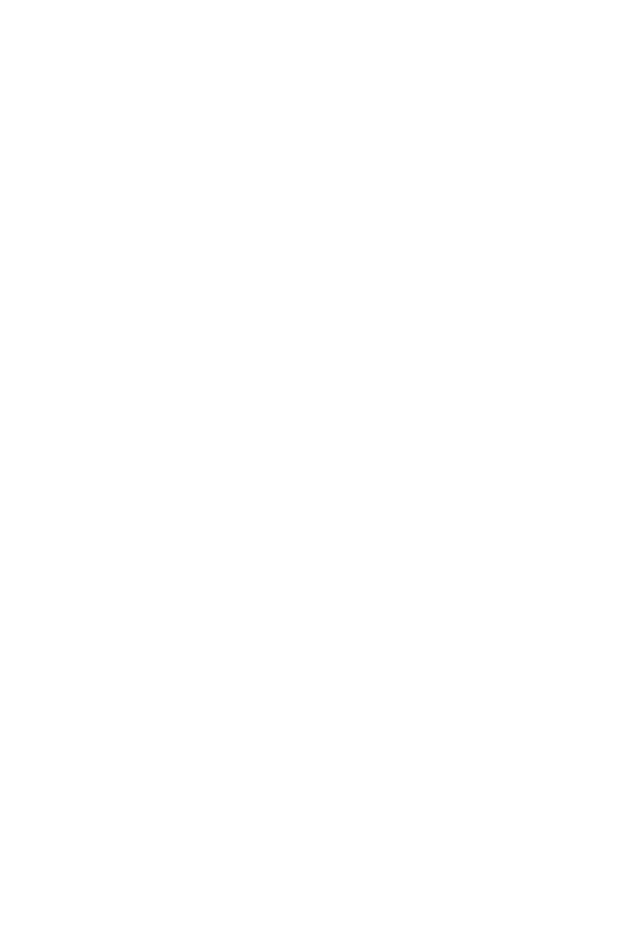
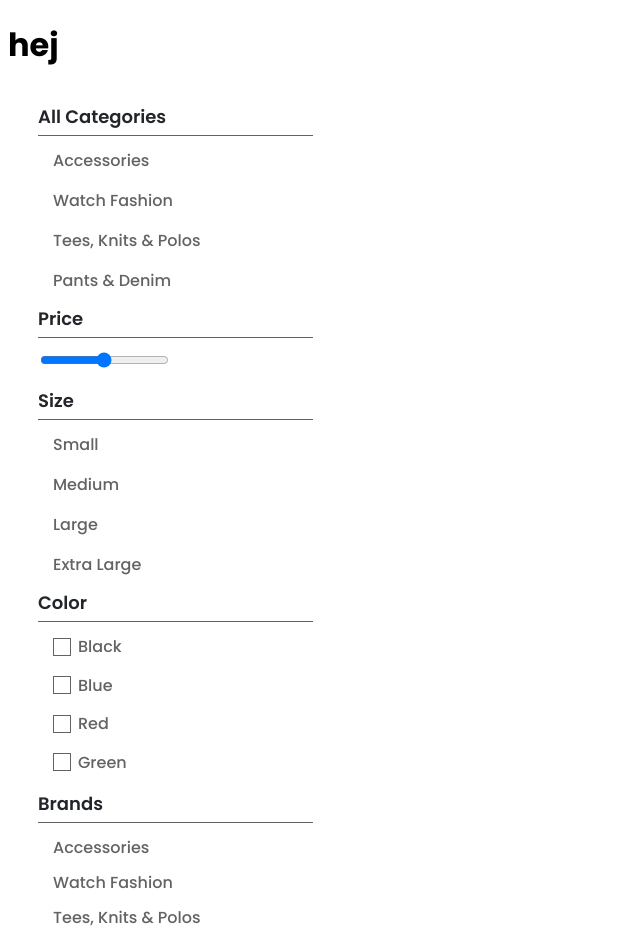
Before and after one commit to saraohman97/fixxo, a React (Create React App) app in the folder e-commerce/: page / in a window 1280 px wide. Shown: the top 943 px of the page, without its empty margins (0-640 px from the left). Before the commit the page ends 800 px from the top, so only its background shows below. Built offline with nearby package versions, Linux system fonts and the light colour scheme.

Commit message:
Product Page Filter Groundwork
Grunden till filtret är gjort. Börjar nu på Product Page Listings delen av sidan.

```diff
--- a/e-commerce/src/App.js
+++ b/e-commerce/src/App.js
@@ -1,9 +1,11 @@
 import './App.css';
 import { Routes, Route } from 'react-router-dom'
+import ProductPage from './views/ProductPage'
 
 function App() {
   return (
     <div className="App">
+      <ProductPage />
 
     </div>
   );
--- /dev/null
+++ b/e-commerce/src/components/ProductPageFilter.jsx
@@ -0,0 +1,78 @@
+import React from 'react'
+
+const ProductpageFilter = () => {
+  return (
+    <div className='Product-Page-Filter'>
+        <div className='AllCategories'>
+            <h1 className='border'>All Categories</h1>
+            <div className='AllCategoriesExamples'>
+                <h2>Accessories</h2>
+                <h2>Watch Fashion</h2>
+                <h2>Tees, Knits & Polos</h2>
+                <h2>Pants & Denim</h2>
+            </div>
+        </div>
+        <div className='Price'>
+            <h1 className='border'>Price</h1>
+            <div class="slidecontainer">
+                <input type="range" min="1" max="100" value="50" class="slider" id="myRange" />
+            </div>
+        </div>
+        <div className='Size'>
+            <h1 className='border'>Size</h1>
+            <div className='SizeChoices'>
+                <h2>Small</h2>
+                <h2>Medium</h2>
+                <h2>Large</h2>
+                <h2>Extra Large</h2>
+            </div>
+        </div>
+        <div className='Color'>
+            <h1 className='border'>Color</h1>
+            <div className='Checkbox-Colors'>
+                <div className='Checkbox'>
+                    <label className='checkbox' for="myCheckboxBlack">
+                        <input className='checkbox-input' type="checkbox" name="checkboxBlack" id="myCheckboxBlack"/>
+                        <div className='checkbox-box'></div>
+                        Black
+                    </label>
+                </div>
+                <div className='Checkbox'>
+                    <label className='checkbox' for="myCheckboxBlue">
+                        <input className='checkbox-input' type="checkbox" name="checkboxBlue" id="myCheckboxBlue"/>
+                        <div className='checkbox-box'></div>
+                        Blue
+                    </label>
+                </div>
+                <div className='Checkbox'>
+                    <label className='checkbox' for="myCheckboxRed">
+                        <input className='checkbox-input' type="checkbox" name="checkboxRed" id="myCheckboxRed"/>
+                        <div className='checkbox-box'></div>
+                        Red
+                    </label>
+                </div>
+                <div className='Checkbox'>
+                    <label className='checkbox' for="myCheckboxGreen">
+                        <input className='checkbox-input' type="checkbox" name="checkboxGreen" id="myCheckboxGreen"/>
+                        <div className='checkbox-box'></div>
+                        Green
+                    </label>
+                </div>
+
+            </div>
+        </div>
+        <div className='Brands'>
+            <h1 className='border'>Brands</h1>
+            <div className='BrandsChoices'>
+                <h2>Accessories</h2>
+                <h2>Watch Fashion</h2>
+                <h2>Tees, Knits & Polos</h2>
+                <h2>Pants & Denim</h2>
+            </div>
+        </div>
+
+    </div>
+  )
+}
+
+export default ProductpageFilter
--- /dev/null
+++ b/e-commerce/src/components/ProductPageListings.jsx
@@ -0,0 +1,24 @@
+import React from 'react'
+
+const ProductPageListings = () => {
+  return (
+    <div>
+        <div>
+        <select name="sorting" id="sorting">
+            <option value="most-popular">Most Popular</option>
+            <option value="recently-added">Recently Added</option>
+        </select>
+
+        <label for="show-options">Show: </label>
+        <select name="show-options" id="show-options">
+            <option value="option-12">12</option>
+            <option value="option-15">15</option>
+
+        </select>
+        </div>
+
+    </div>
+  )
+}
+
+export default ProductPageListings
--- /dev/null
+++ b/e-commerce/src/views/ProductPage.css
@@ -0,0 +1,146 @@
+@import url('https://fonts.googleapis.com/css2?family=Poppins:ital,wght@0,100;0,200;0,300;0,400;0,500;0,600;0,700;0,800;0,900;1,100;1,200;1,300;1,400;1,500;1,600;1,700;1,800;1,900&display=swap');
+
+
+:root {
+    --pp-clr-gray: #616365;
+}
+
+body {
+    font-family: 'Poppins', sans-serif;
+}
+
+.Product-Page-Filter{
+    display: flex;
+    justify-content: center;
+    flex-direction: column;
+    width: 275px;
+    margin-left: 30px;
+}
+.Product-Page-Filter h1{
+    font-size: 18px;
+    font-weight: 600;
+    color: #222529;
+}
+.Product-Page-Filter h2{
+    font-size: 16px;
+    font-weight: 500;
+    color: var(--pp-clr-gray);
+}
+
+/* All Categories CSS */
+.AllCategories{
+display: flex;
+flex-direction: column;
+justify-content: flex-start;
+}
+.border{
+    border-bottom: 1px solid var(--pp-clr-gray);
+    padding-bottom: 5px;
+}
+.AllCategoriesExamples {
+    display: flex;
+    flex-direction: column;
+    gap: 15px;
+    padding-left: 15px;
+
+}
+.AllCategoriesExamples h2{
+    margin: 0;
+}
+
+/* Price */
+.Price{
+    display: flex;
+    justify-content: center;
+    flex-direction: column;
+}
+.Price .slider {
+    background-color: red;
+}
+
+/* Size CSS */
+.Size{
+    display: flex;
+    flex-direction: column;
+    justify-content: flex-start;
+    }
+.SizeChoices {
+    display: flex;
+    flex-direction: column;
+    gap: 15px;
+    padding-left: 15px;
+
+}
+.SizeChoices h2{
+    margin: 0;
+}
+
+.Color{
+    display: flex;
+    flex-direction: column;
+    justify-content: flex-start;
+    }
+.Checkbox-Colors {
+    display: flex;
+    flex-direction: column;
+    gap: 10px;
+    padding-left: 15px;
+
+
+}
+.Checkbox-Colors label{
+    font-weight: 500;
+    color: var(--pp-clr-gray);
+
+
+}
+.checkbox {
+    display: inline-flex;
+    align-items: center;
+    cursor: pointer;
+
+}
+.checkbox-input{
+    display: none;
+}
+.checkbox-box{
+    width: 1em;
+    height: 1em;
+    border: 1.9px solid var(--pp-clr-gray);
+    display: flex;
+    align-items: center;
+    justify-content: center;
+    margin-right: 7px;
+    flex-shrink: 0;
+}
+.checkbox-box::after {
+    color: red;
+
+}
+.checkbox-input:checked + .checkbox-box {
+    background-color: #FF7373;
+}
+
+
+
+.Brands{
+    display: flex;
+    flex-direction: column;
+    justify-content: flex-start;
+}
+.BrandsChoices {
+    display: flex;
+    flex-direction: column;
+    gap: 10px;
+    padding-left: 15px;
+
+}
+.BrandsChoices h2{
+    margin: 0;
+}
+
+
+.Checkbox-Colors{
+    display: flex;
+    flex-direction: column;
+}
--- /dev/null
+++ b/e-commerce/src/views/ProductPage.jsx
@@ -0,0 +1,20 @@
+import React from "react";
+import ProductpageFilter from "../components/ProductPageFilter";
+import './ProductPage.css'
+import ProductPageListings from "../components/ProductPageListings";
+
+const ProductPage = () => {
+
+    return(
+        <div>
+            <h1>hej</h1>
+            <ProductpageFilter />
+            <ProductPageListings />
+        </div>
+    )
+}
+
+
+
+
+export default ProductPage;
```
